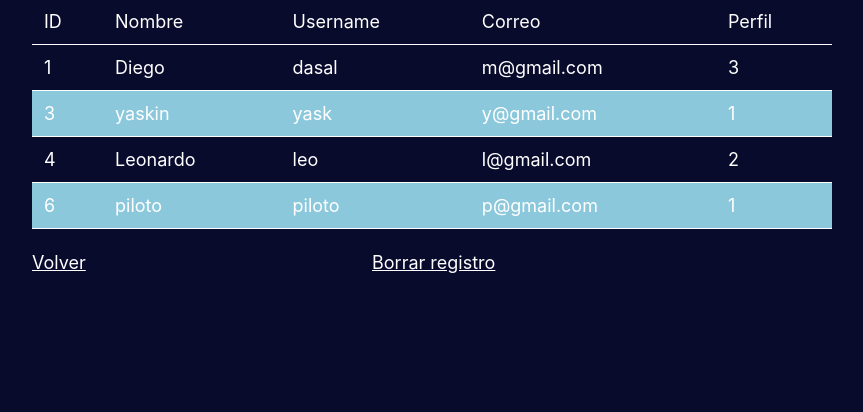
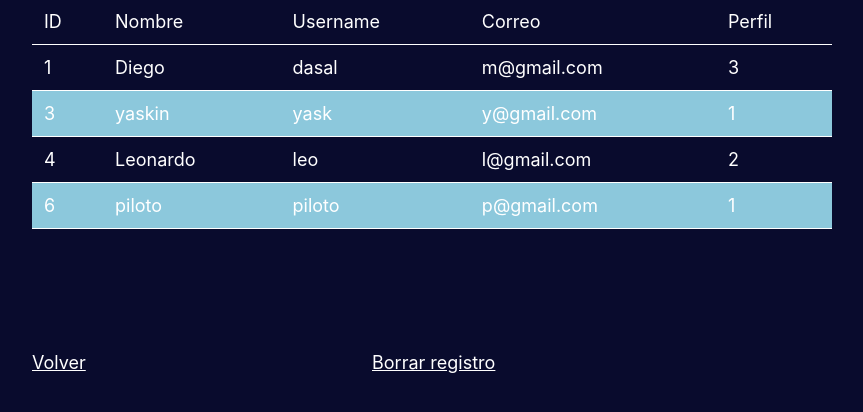
Before and after one commit to Diegoan0319/Proyecto-vuelos, a Flask app: page /ver-registros in a window 1280 px wide. Shown: the part 228-640 px from the top of the page, without its empty margins (208-1071 px from the left). Run offline with Flask 2, Linux system fonts and the light colour scheme; data comes from the database, SQL or seed files in the repository; both versions use the stored data as it was after the commit.

Commit message:
Entrega final sprint 4

```diff
--- a/templates/view.html
+++ b/templates/view.html
@@ -61,13 +61,13 @@
 
     .volver {
         position: absolute;
-        top: 480px;
+        top: 580px;
         color: white;
     }
 
     .delete {
         position: absolute;
-        top: 480px;
+        top: 580px;
         left: 580px;
         color: white;
     }
@@ -97,7 +97,6 @@
 
         {% endfor %}
     </table>
-    <br><br>
 
     <a class="volver" href="/administrador/dashboard">Volver</a>
     <a class="delete" href="/delete">Borrar registro</a>
```
Also changed, not shown: vuelos.db.
